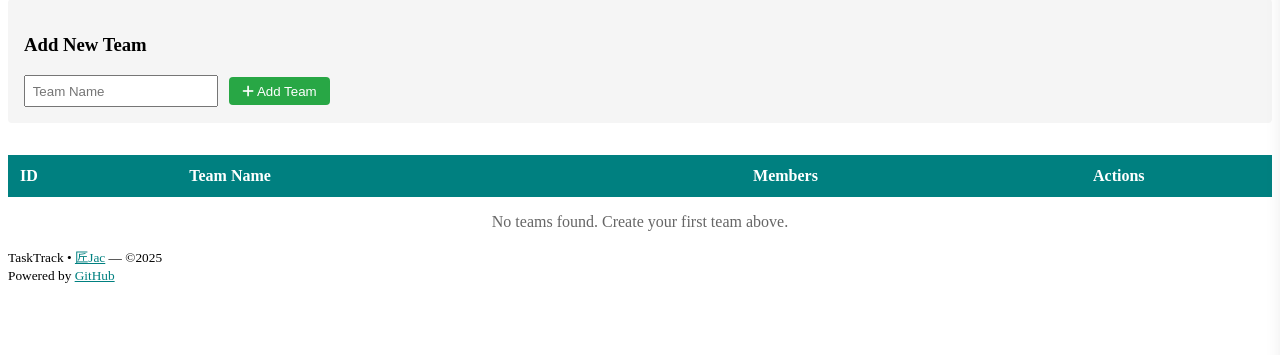
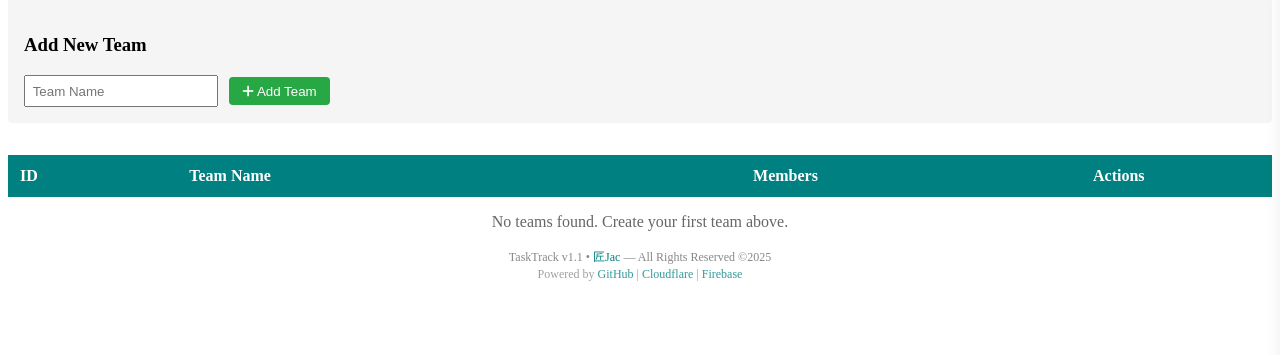
Before and after one commit to khuahn/tasktrack, a PHP site: page /teammgt.php in a window 1280 px wide. Shown: the part 161-516 px from the top of the page. Run offline with PHP 8.4, Linux system fonts and the light colour scheme; the visitor is signed in with stand-in values (Sample User, id 1); data that the repository does not hold is empty.

Commit message:
Update foot.php

```diff
--- a/foot.php
+++ b/foot.php
@@ -1,8 +1,35 @@
 <footer>
-  <small>
-    TaskTrack • <a href="https://github.com/khuahn/" target="_blank" style="color:#008080;">匠Jac</a> — ©2025<br/>
-    <span>
-      Powered by <a href="https://github.com/" target="_blank" style="color:#008080;">GitHub</a>
-    </span>
-  </small>
-</footer>
+    <small>
+      TaskTrack v1.1 • <a href="https://github.com/khuahn/" target="_blank">匠Jac</a> — All Rights Reserved ©2025<br/>
+      <span>
+        Powered by
+        <a href="https://github.com/" target="_blank">GitHub</a> | <a href="https://www.cloudflare.com/" target="_blank">Cloudflare</a> | <a href="https://firebase.google.com/" target="_blank">Firebase</a>
+      </span>
+    </small>
+  </footer>
+
+<style>
+     /* Footer */
+footer {
+  text-align: center;
+  font-size: 0.9rem;
+  color:#888;
+}
+
+footer a {
+  color: #008080; /* Consistent teal color */
+  text-decoration: none;
+}
+
+footer a:hover {
+  text-decoration: underline;
+  color: #006666; /* Consistent darker teal on hover */
+}
+
+footer span {
+  opacity: 0.8;
+}
+</style>
+
+</body>
+</html>
```
